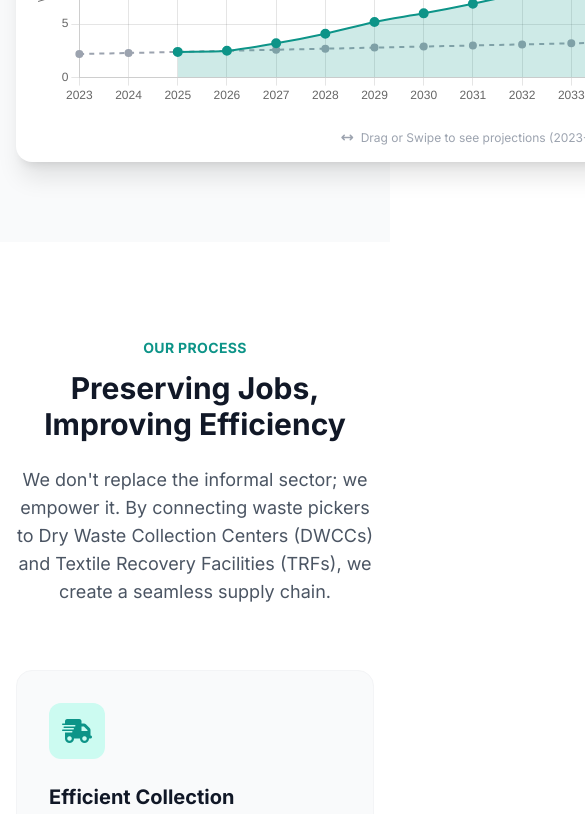
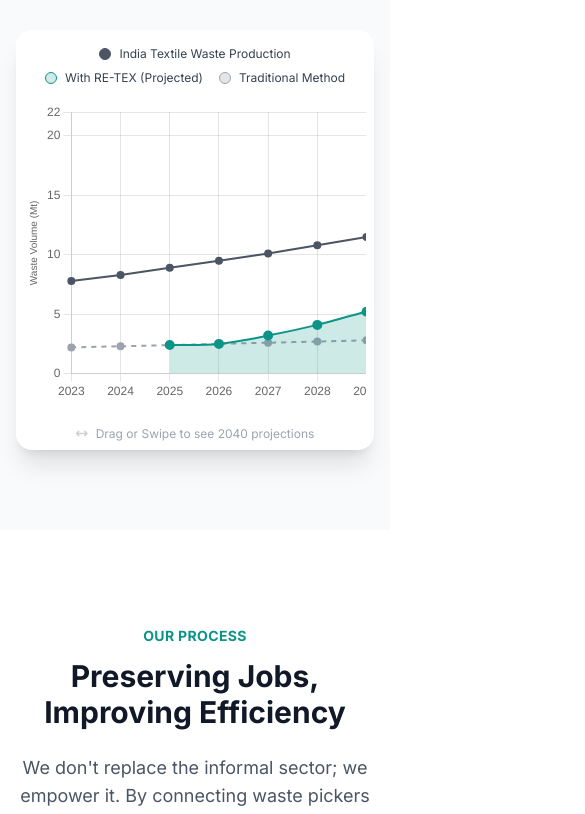
Before and after one commit to tech-arc/texbridge, a plain HTML site: page index.html in a window 390 px wide. Shown: the part 1849-2663 px from the top of the page, 585 px wide, since content can reach past the window. Drawn offline with nearby package versions, Linux system fonts and the light colour scheme.

Commit message:
index graph update
update graph till 2040 and adjusted for mobile view(responsiveness)

```diff
--- a/index.html
+++ b/index.html
@@ -55,7 +55,9 @@
             transform: translateY(0);
         }
 
+        /* Hide scrollbar for Chrome, Safari and Opera */
         .no-scrollbar::-webkit-scrollbar { display: none; }
+        /* Hide scrollbar for IE, Edge and Firefox */
         .no-scrollbar { -ms-overflow-style: none; scrollbar-width: none; }
 
         /* Cursor styles for dragging */
@@ -74,7 +76,7 @@
         }
     </style>
 </head>
-<body class="bg-white text-gray-900 font-sans antialiased">
+<body class="bg-white text-gray-900 font-sans antialiased overflow-x-hidden">
 
     <nav class="fixed w-full z-50 glass border-b border-gray-100">
         <div class="max-w-7xl mx-auto px-4 sm:px-6 lg:px-8">
@@ -86,7 +88,7 @@
 
                 <div class="hidden md:flex items-center gap-8">
                     <a href="#home" class="text-sm font-medium text-gray-600 hover:text-brand-600 transition">Home</a>
-                    <a href="#impact" class="text-sm font-medium text-gray-600 hover:text-brand-600 transition">Impact</a>
+                    <a href="#our-mission" class="text-sm font-medium text-gray-600 hover:text-brand-600 transition">Our Mission</a>
                     <a href="#about" class="text-sm font-medium text-gray-600 hover:text-brand-600 transition">Our Process</a>
                     <a href="#contact" class="text-sm font-medium text-gray-600 hover:text-brand-600 transition">Contact</a>
                 </div>
@@ -104,7 +106,7 @@
         <div id="mobile-menu" class="md:hidden bg-white border-t border-gray-100 shadow-xl">
             <div class="flex flex-col px-4 pt-4 pb-6 space-y-2">
                 <a href="#home" class="mobile-link text-base font-medium text-gray-700 hover:text-brand-600 hover:bg-gray-50 px-3 py-2 rounded-lg">Home</a>
-                <a href="#impact" class="mobile-link text-base font-medium text-gray-700 hover:text-brand-600 hover:bg-gray-50 px-3 py-2 rounded-lg">Impact</a>
+                <a href="#our-mission" class="mobile-link text-base font-medium text-gray-700 hover:text-brand-600 hover:bg-gray-50 px-3 py-2 rounded-lg">Our Mission</a>
                 <a href="#about" class="mobile-link text-base font-medium text-gray-700 hover:text-brand-600 hover:bg-gray-50 px-3 py-2 rounded-lg">Our Process</a>
                 <a href="#contact" class="mobile-link text-base font-medium text-gray-700 hover:text-brand-600 hover:bg-gray-50 px-3 py-2 rounded-lg">Contact</a>
 
@@ -167,9 +169,10 @@
         </div>
     </section>
 
-    <section class="py-20 bg-gray-50">
+    <section class="py-20 bg-gray-50" id="our-mission">
         <div class="max-w-7xl mx-auto px-4 sm:px-6 lg:px-8">
-            <div class="grid md:grid-cols-2 gap-16 items-center">
+            <div class="grid grid-cols-1 md:grid-cols-2 gap-10 md:gap-16 items-center">
+
                 <div class="reveal">
                     <h2 class="text-brand-600 font-bold tracking-wide uppercase text-sm mb-3">Our Mission</h2>
                     <h3 class="text-3xl md:text-4xl font-bold text-gray-900 mb-6">Bridging the Supply Gap</h3>
@@ -187,14 +190,17 @@
                     </ul>
                 </div>
 
-                <div class="bg-white p-4 md:p-6 rounded-2xl shadow-xl reveal delay-200">
-                    <div id="graphScrollContainer" class="w-full overflow-x-auto no-scrollbar pb-2 cursor-grab active:cursor-grabbing select-none">
+                <div class="bg-white p-2 md:p-6 rounded-2xl shadow-xl reveal delay-200 w-full overflow-hidden">
+                    <!-- Custom HTML Legend -->
+                    <div id="htmlLegend" class="flex flex-wrap justify-center md:justify-start gap-x-4 gap-y-2 px-4 pt-2 pb-4 text-xs"></div>
+
+                    <div id="graphScrollContainer" class="w-full max-w-full overflow-x-auto no-scrollbar pb-2 cursor-grab active:cursor-grabbing select-none" style="touch-action: pan-x;">
                         <div class="relative h-[300px] min-w-[900px]">
                             <canvas id="impactChart"></canvas>
                         </div>
                     </div>
-                    <p class="text-center text-xs text-gray-400 mt-4">
-                        <i class="fa-solid fa-arrows-left-right mr-1"></i> Drag or Swipe to see projections (2023-2040)
+                    <p class="text-center text-xs text-gray-400 mt-4 flex items-center justify-center gap-2">
+                        <i class="fa-solid fa-arrows-left-right opacity-50"></i> Drag or Swipe to see 2040 projections
                     </p>
                 </div>
             </div>
@@ -211,68 +217,31 @@
                 </p>
             </div>
 
-            <div class="grid md:grid-cols-2 lg:grid-cols-3 gap-8">
-
+            <div class="grid grid-cols-1 md:grid-cols-2 lg:grid-cols-3 gap-8">
                 <div class="bg-gray-50 p-8 rounded-2xl border border-gray-100 hover:shadow-lg transition reveal delay-100">
-                    <div class="w-14 h-14 bg-brand-100 text-brand-600 rounded-xl flex items-center justify-center mb-6 text-2xl">
-                        <i class="fa-solid fa-truck-fast"></i>
-                    </div>
-                    <h4 class="text-xl font-bold text-gray-900 mb-3">Efficient Collection</h4>
-                    <p class="text-gray-600">
-                        Verified collectors pick up waste from homes & send it to local hubs.
-                    </p>
+                    <div class="w-14 h-14 bg-brand-100 text-brand-600 rounded-xl flex items-center justify-center mb-6 text-2xl"><i class="fa-solid fa-truck-fast"></i></div>
+                    <h4 class="text-xl font-bold text-gray-900 mb-3">Efficient Collection</h4><p class="text-gray-600">Verified collectors pick up waste from homes & send it to local hubs.</p>
                 </div>
-
                 <div class="bg-gray-50 p-8 rounded-2xl border border-gray-100 hover:shadow-lg transition reveal delay-200">
-                    <div class="w-14 h-14 bg-blue-100 text-blue-600 rounded-xl flex items-center justify-center mb-6 text-2xl">
-                        <i class="fa-solid fa-boxes-stacked"></i>
-                    </div>
-                    <h4 class="text-xl font-bold text-gray-900 mb-3">Smart Segregation</h4>
-                    <p class="text-gray-600">
-                        Waste sorted: Downcycling 30%, Recycling 20%, Upcycling 30%, Rewearable 15%, Residual 5%. Zero landfill.
-                    </p>
+                    <div class="w-14 h-14 bg-blue-100 text-blue-600 rounded-xl flex items-center justify-center mb-6 text-2xl"><i class="fa-solid fa-boxes-stacked"></i></div>
+                    <h4 class="text-xl font-bold text-gray-900 mb-3">Smart Segregation</h4><p class="text-gray-600">Waste sorted: Downcycling 30%, Recycling 20%, Upcycling 30%, Rewearable 15%, Residual 5%. Zero landfill.</p>
                 </div>
-
                 <div class="bg-gray-50 p-8 rounded-2xl border border-gray-100 hover:shadow-lg transition reveal delay-300">
-                    <div class="w-14 h-14 bg-purple-100 text-purple-600 rounded-xl flex items-center justify-center mb-6 text-2xl">
-                        <i class="fa-solid fa-industry"></i>
-                    </div>
-                    <h4 class="text-xl font-bold text-gray-900 mb-3">Industry Connection</h4>
-                    <p class="text-gray-600">
-                        Sorted materials reach manufacturers who bid for new production cycles.
-                    </p>
+                    <div class="w-14 h-14 bg-purple-100 text-purple-600 rounded-xl flex items-center justify-center mb-6 text-2xl"><i class="fa-solid fa-industry"></i></div>
+                    <h4 class="text-xl font-bold text-gray-900 mb-3">Industry Connection</h4><p class="text-gray-600">Sorted materials reach manufacturers who bid for new production cycles.</p>
                 </div>
-
                 <div class="bg-gray-50 p-8 rounded-2xl border border-gray-100 hover:shadow-lg transition reveal delay-100">
-                    <div class="w-14 h-14 bg-pink-100 text-pink-600 rounded-xl flex items-center justify-center mb-6 text-2xl">
-                        <i class="fa-solid fa-shirt"></i>
-                    </div>
-                    <h4 class="text-xl font-bold text-gray-900 mb-3">Custom Upcycling</h4>
-                    <p class="text-gray-600">
-                        Recycled fibers transformed into trendy, ready-to-wear apparel.
-                    </p>
+                    <div class="w-14 h-14 bg-pink-100 text-pink-600 rounded-xl flex items-center justify-center mb-6 text-2xl"><i class="fa-solid fa-shirt"></i></div>
+                    <h4 class="text-xl font-bold text-gray-900 mb-3">Custom Upcycling</h4><p class="text-gray-600">Recycled fibers transformed into trendy, ready-to-wear apparel.</p>
                 </div>
-
                 <div class="bg-gray-50 p-8 rounded-2xl border border-gray-100 hover:shadow-lg transition reveal delay-200">
-                    <div class="w-14 h-14 bg-green-100 text-green-600 rounded-xl flex items-center justify-center mb-6 text-2xl">
-                        <i class="fa-solid fa-mobile-screen"></i>
-                    </div>
-                    <h4 class="text-xl font-bold text-gray-900 mb-3">Transparent Tracking</h4>
-                    <p class="text-gray-600">
-                        Users track donations & recycling through the Retex app.
-                    </p>
+                    <div class="w-14 h-14 bg-green-100 text-green-600 rounded-xl flex items-center justify-center mb-6 text-2xl"><i class="fa-solid fa-mobile-screen"></i></div>
+                    <h4 class="text-xl font-bold text-gray-900 mb-3">Transparent Tracking</h4><p class="text-gray-600">Users track donations & recycling through the Retex app.</p>
                 </div>
-
                 <div class="bg-gray-50 p-8 rounded-2xl border border-gray-100 hover:shadow-lg transition reveal delay-300">
-                    <div class="w-14 h-14 bg-orange-100 text-orange-600 rounded-xl flex items-center justify-center mb-6 text-2xl">
-                        <i class="fa-solid fa-users-rays"></i>
-                    </div>
-                    <h4 class="text-xl font-bold text-gray-900 mb-3">Community Impact</h4>
-                    <p class="text-gray-600">
-                        Supports artisans, NGOs, and local jobs while promoting sustainable fashion.
-                    </p>
+                    <div class="w-14 h-14 bg-orange-100 text-orange-600 rounded-xl flex items-center justify-center mb-6 text-2xl"><i class="fa-solid fa-users-rays"></i></div>
+                    <h4 class="text-xl font-bold text-gray-900 mb-3">Community Impact</h4><p class="text-gray-600">Supports artisans, NGOs, and local jobs while promoting sustainable fashion.</p>
                 </div>
-
             </div>
         </div>
     </section>
@@ -284,7 +253,7 @@
                 <p class="text-gray-500 text-lg">Have questions about bulk listing or partnership opportunities? <br> Our team is here to help.</p>
             </div>
 
-            <div class="grid md:grid-cols-3 gap-8">
+            <div class="grid grid-cols-1 md:grid-cols-3 gap-8">
                 <div class="md:col-span-1 space-y-6">
                     <div class="bg-white p-6 rounded-2xl border border-gray-100 shadow-sm">
                         <div class="w-10 h-10 bg-brand-100 text-brand-600 rounded-lg flex items-center justify-center mb-4"><i class="fa-solid fa-envelope"></i></div>
@@ -300,7 +269,7 @@
 
                 <div class="md:col-span-2 bg-white rounded-2xl shadow-xl shadow-gray-200/50 border border-gray-100 p-8">
                     <form onsubmit="event.preventDefault(); alert('Message sent successfully!');">
-                        <div class="grid md:grid-cols-2 gap-6 mb-6">
+                        <div class="grid grid-cols-1 md:grid-cols-2 gap-6 mb-6">
                             <div><label class="block text-sm font-semibold text-gray-700 mb-2">First Name</label><input type="text" class="w-full bg-gray-50 border border-gray-200 rounded-lg px-4 py-3 focus:outline-none focus:ring-2 focus:ring-brand-500 transition"></div>
                             <div><label class="block text-sm font-semibold text-gray-700 mb-2">Last Name</label><input type="text" class="w-full bg-gray-50 border border-gray-200 rounded-lg px-4 py-3 focus:outline-none focus:ring-2 focus:ring-brand-500 transition"></div>
                         </div>
@@ -448,14 +417,8 @@
                 maintainAspectRatio: false,
                 plugins: {
                     legend: {
-                        position: 'top',
-                        align: 'start',
-                        labels: {
-                            usePointStyle: true,
-                            boxWidth: 8,
-                            padding: 15,
-                            font: { size: 11 }
-                        }
+                        // We disable the default canvas legend to use our own HTML version
+                        display: false
                     },
                     tooltip: {
                         mode: 'index',
@@ -482,6 +445,41 @@
                 }
             }
         });
+
+        // --- 3. CUSTOM HTML LEGEND GENERATION ---
+        // This replaces the default canvas-based legend to allow for better responsive control (like wrapping on mobile).
+        const legendContainer = document.getElementById('htmlLegend');
+        if (legendContainer) {
+            // Get the items from the default legend generator to get all styles and text
+            const legendItems = impactChart.options.plugins.legend.labels.generateLabels(impactChart);
+
+            legendItems.forEach(item => {
+                const li = document.createElement('div');
+                li.className = 'flex items-center gap-2 cursor-pointer';
+
+                // Set initial visual state based on if the dataset is hidden
+                li.style.opacity = item.hidden ? 0.5 : 1;
+                li.style.textDecoration = item.hidden ? 'line-through' : 'none';
+
+                // Click handler to toggle dataset visibility
+                li.onclick = () => {
+                    const isVisible = impactChart.isDatasetVisible(item.datasetIndex);
+                    impactChart.setDatasetVisibility(item.datasetIndex, !isVisible);
+                    impactChart.update();
+
+                    // Update style immediately for instant feedback
+                    li.style.opacity = isVisible ? 0.5 : 1;
+                    li.style.textDecoration = isVisible ? 'line-through' : 'none';
+                };
+
+                // Use innerHTML to easily create the dot and text
+                li.innerHTML = `
+                    <span class="w-3 h-3 rounded-full flex-shrink-0" style="background-color: ${item.fillStyle}; border: 1px solid ${item.strokeStyle};"></span>
+                    <span class="text-gray-700">${item.text}</span>
+                `;
+                legendContainer.appendChild(li);
+            });
+        }
 
         // --- 3. DRAG TO SCROLL LOGIC ---
         const slider = document.getElementById('graphScrollContainer');
```
